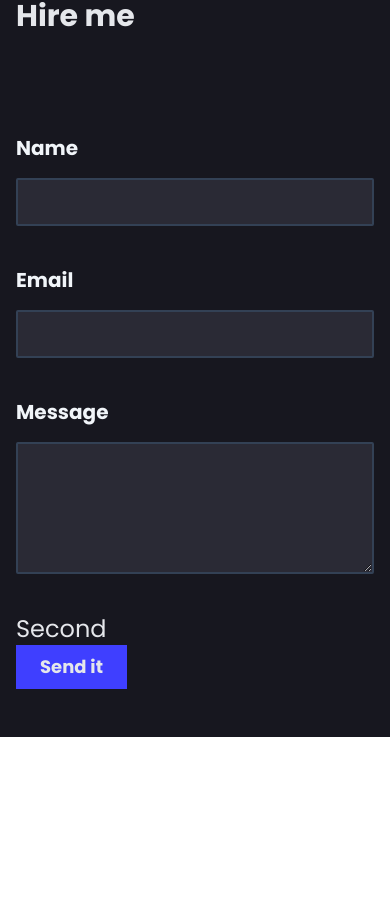
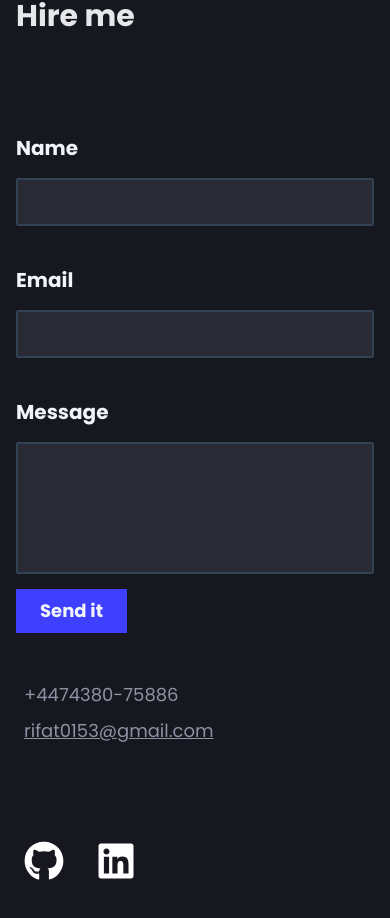
Before and after one commit to rifat0153/my-portfolio, a React (Create React App) app: page / in a window 390 px wide. Shown: the part 3651-4569 px from the top of the page. Before the commit the page ends 4388 px from the top, so only its background shows below. Built offline with nearby package versions, Linux system fonts and the light colour scheme.

Commit message:
Contact section socials added

```diff
--- a/src/components/ContactSection.tsx
+++ b/src/components/ContactSection.tsx
@@ -1,4 +1,5 @@
 import React, { useEffect, useState } from "react";
+import { FaGithub, FaLinkedin } from "react-icons/fa";
 import Input from "./Input";
 
 type Props = {};
@@ -7,6 +8,16 @@ const ContactSection = (props: Props) => {
   const [name, setname] = useState("");
   const [email, setemail] = useState("");
   const [message, setmessage] = useState("");
+
+  const handleSubmit = () => {
+    console.log(name);
+    console.log(email);
+    console.log(message);
+  };
+
+  function openInNewTab(url: string) {
+    window.open(url, "_blank")?.focus();
+  }
 
   useEffect(() => {
     console.log(name);
@@ -17,9 +28,9 @@ const ContactSection = (props: Props) => {
       <div className="h-2 w-12 bg-theme rounded-3xl"></div>
       <p className="text-3xl py-1 font-bold">Hire me</p>
 
-      {/* First Col */}
-      <div className="grid grid-cols-1 lg:grid-cols-2">
-        <div className="pt-24 pb-8 text-slate-100">
+      <div className="grid grid-cols-1 lg:grid-cols-2 pt-24 pb-8 text-slate-100">
+        {/* First Col */}
+        <div className="">
           <div className="text-xl mb-10 font-bold">
             <p className="mb-4">Name</p>
             <Input value={name} onChange={setname} maxLines={1} />
@@ -38,15 +49,40 @@ const ContactSection = (props: Props) => {
               maxLines={4}
             />
           </div>
+
+          <button
+            className="px-6 py-2 my-2 lg:my-6 bg-theme font-bold text-lg"
+            onClick={handleSubmit}
+          >
+            Send it
+          </button>
         </div>
 
         {/* Second Col */}
-        <div>Second</div>
+        <div className="px-2 lg:px-24 py-10 text-lg text-secondary">
+          <p className="">+4474380-75886</p>
+          <p className="mt-2 underline">rifat0153@gmail.com</p>
+
+          <div className="flex pt-24 space-x-8">
+            <FaGithub
+              className="h-10 w-10 hover:scale-110 transform ease-in-out duration-300"
+              color="white"
+              onClick={() =>
+                openInNewTab("https://github.com/rifat0153")
+              }
+            />
+            <FaLinkedin
+              className="h-10 w-10 hover:scale-110 transform ease-in-out duration-300"
+              color="white"
+              onClick={() =>
+                openInNewTab(
+                  "https://www.linkedin.com/in/mahbubur-rahman-988508172/"
+                )
+              }
+            />
+          </div>
+        </div>
       </div>
-
-      <button className="px-6 py-2 bg-theme font-bold text-lg">
-        Send it
-      </button>
     </div>
   );
 };
--- a/src/components/HomeSection.tsx
+++ b/src/components/HomeSection.tsx
@@ -10,7 +10,7 @@ const HomeSection = (props: Props) => {
                  h-home"
     >
       {/* 1st Column */}
-      <div className=" text-5xl px-4 md:text-7xl font-extrabold">
+      <div className=" text-5xl px-4 lg:px-24 md:text-7xl font-extrabold">
         <p>Building</p>
         <p>beautiful app experiences.</p>
       </div>
--- a/src/components/Input.tsx
+++ b/src/components/Input.tsx
@@ -17,7 +17,7 @@ const Input: React.FC<Props> = (props: Props) => {
   ) : (
     <textarea
       className="bg-input w-full px-4 py-2 border-2 border-slate-700 rounded-sm focus:outline-none focus:ring
-               focus:ring-violet-300"
+               focus:ring-violet-300 resize-none"
       value={props.value}
       rows={props.maxLines}
       draggable={false}
```
Also changed, not shown: src/assets/github.svg (added).
